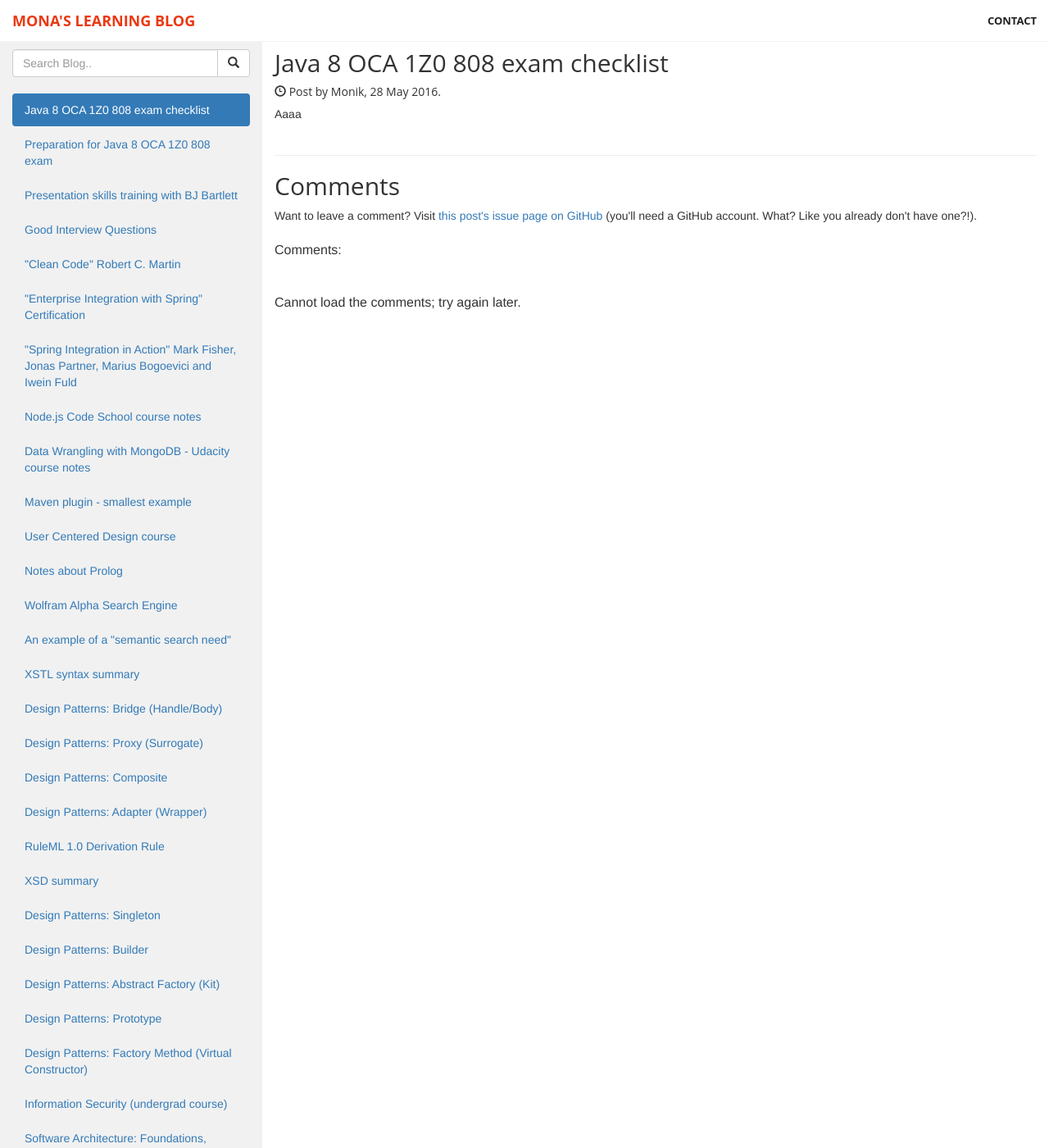
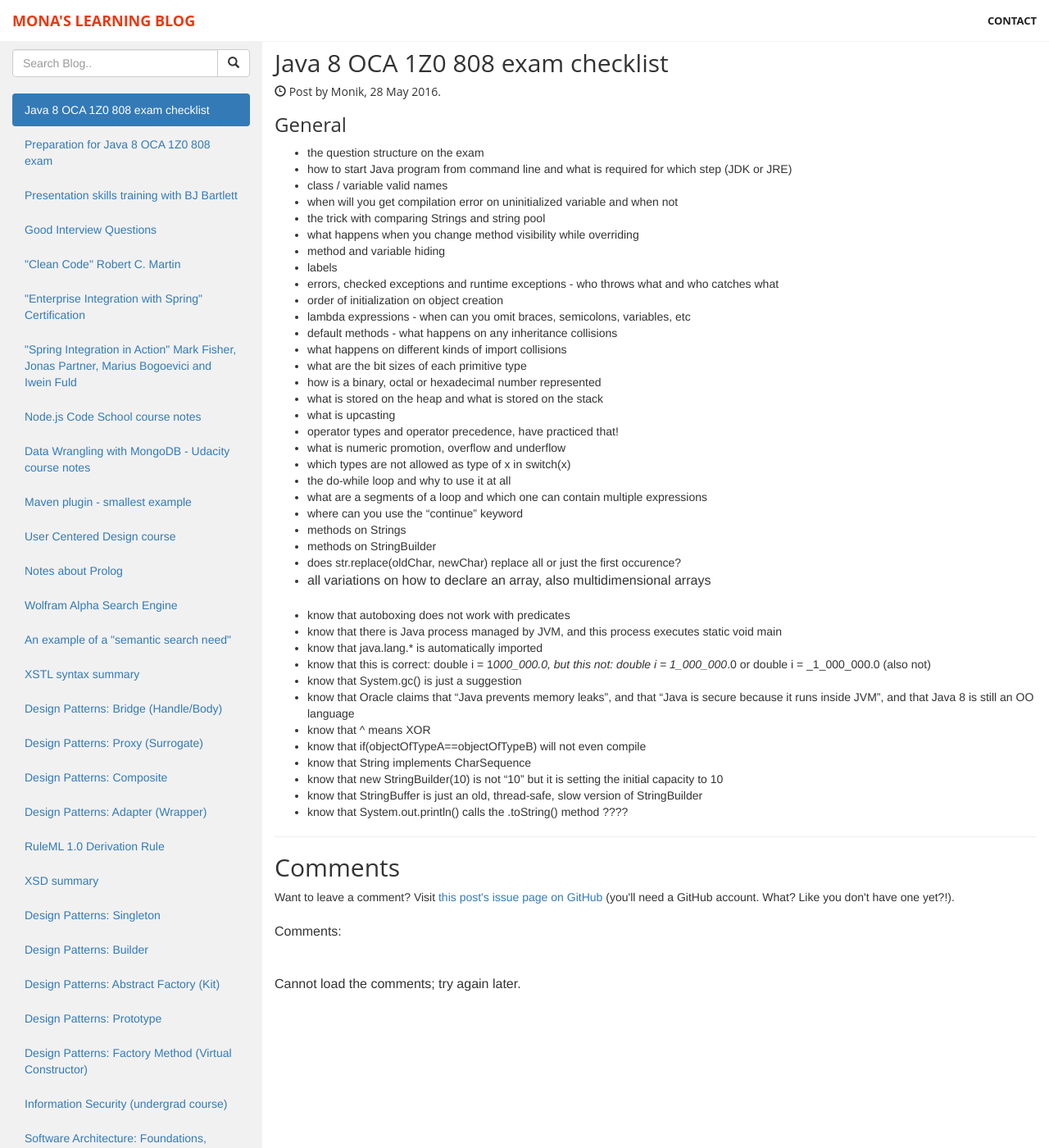
Before and after one commit to monikma/monikma.github.io, a Jekyll site: the page built from _posts/2016-05-28-java-8-oca-1z0-808-exam-checklist.md, in a window 1280 px wide and 1400 px high. Shown: the whole window at 82% size. Built offline with Jekyll 4.4.1, drawn with Linux system fonts in a browser that asks for light colours.

Commit message:
having markdown - finally!

```diff
--- a/_config.yml
+++ b/_config.yml
@@ -1,3 +1,4 @@
+# enable markdown that is compatible with GitHub Pages
 markdown: kramdown
 kramdown:
   input: GFM
--- a/_includes/comments.html
+++ b/_includes/comments.html
@@ -4,7 +4,7 @@
 <div id="header">
     Want to leave a comment? Visit <a
         href="https://github.com/monami555/monami555.github.io/issues/{{ page.commentIssueId }}"> this post's issue page
-    on GitHub</a> (you'll need a GitHub account. What? Like you already don't have one?!).
+    on GitHub</a> (you'll need a GitHub account. What? Like you don't have one yet?!).
 </div>
 <br>
 
--- a/_posts/2016-05-28-java-8-oca-1z0-808-exam-checklist.html
+++ /dev/null
@@ -1,13 +0,0 @@
----
-layout: post
-title: Java 8 OCA 1Z0 808 exam checklist
-date: '2016-05-28T14:02:00.002+02:00'
-author: Monik
-tags:
-modified_time: '2016-05-28T14:04:00.213+02:00'
-blogger_id: tag:blogger.com,1999:blog-5940427300271272994.post-2399890181916792650
-blogger_orig_url: http://learningmonik.blogspot.com/2016/05/java-8-oca-1z0-808-exam-checklist.html
-commentIssueId: 31
----
-
-<div dir="ltr" style="text-align: left;" trbidi="on"><div onclick="document.getElementById('q1').className='show';">Aaaa</div><div id="q1" class="hide">aaaa </div> <br /></div>
--- /dev/null
+++ b/_posts/2016-05-28-java-8-oca-1z0-808-exam-checklist.md
@@ -0,0 +1,57 @@
+---
+layout: post
+title: Java 8 OCA 1Z0 808 exam checklist
+date: '2016-05-28T14:02:00.002+02:00'
+author: Monik
+tags:
+modified_time: '2016-05-28T14:04:00.213+02:00'
+blogger_id: tag:blogger.com,1999:blog-5940427300271272994.post-2399890181916792650
+blogger_orig_url: http://learningmonik.blogspot.com/2016/05/java-8-oca-1z0-808-exam-checklist.html
+commentIssueId: 31
+---
+
+### General
+
+- the question structure on the exam
+- how to start Java program from command line and what is required for which step (JDK or JRE)
+- class / variable valid names
+- when will you get compilation error on uninitialized variable and when not
+- the trick with comparing Strings and string pool
+- what happens when you change method visibility while overriding
+- method and variable hiding
+- labels
+- errors, checked exceptions and runtime exceptions - who throws what and who catches what
+- order of initialization on object creation
+- lambda expressions - when can you omit braces, semicolons, variables, etc
+- default methods - what happens on any inheritance collisions
+- what happens on different kinds of import collisions
+- what are the bit sizes of each primitive type
+- how is a binary, octal or hexadecimal number represented
+- what is stored on the heap and what is stored on the stack
+- what is upcasting
+- operator types and operator precedence, have practiced that!
+- what is numeric promotion, overflow and underflow
+- which types are not allowed as type of x in switch(x)
+- the do-while loop and why to use it at all
+- what are a segments of a loop and which one can contain multiple expressions
+- where can you use the "continue" keyword
+- methods on Strings
+- methods on StringBuilder
+- does str.replace(oldChar, newChar) replace all or just the first occurence?
+- all variations on how to declare an array, also multidimensional arrays
+
+
+
+
+- know that autoboxing does not work with predicates
+- know that there is Java process managed by JVM, and this process executes static void main
+- know that java.lang.* is automatically imported
+- know that this is correct: double i = 1_000_000.0, but this not: double i = 1_000_000_.0 or double i = _1_000_000.0 (also not)
+- know that System.gc() is just a suggestion
+- know that Oracle claims that "Java prevents memory leaks", and that "Java is secure because it runs inside JVM", and that Java 8 is still an OO language
+- know that ^ means XOR
+- know that if(objectOfTypeA==objectOfTypeB) will not even compile
+- know that String implements CharSequence
+- know that new StringBuilder(10) is not "10" but it is setting the initial capacity to 10
+- know that StringBuffer is just an old, thread-safe, slow version of StringBuilder
+- know that System.out.println() calls the .toString() method ????
```
